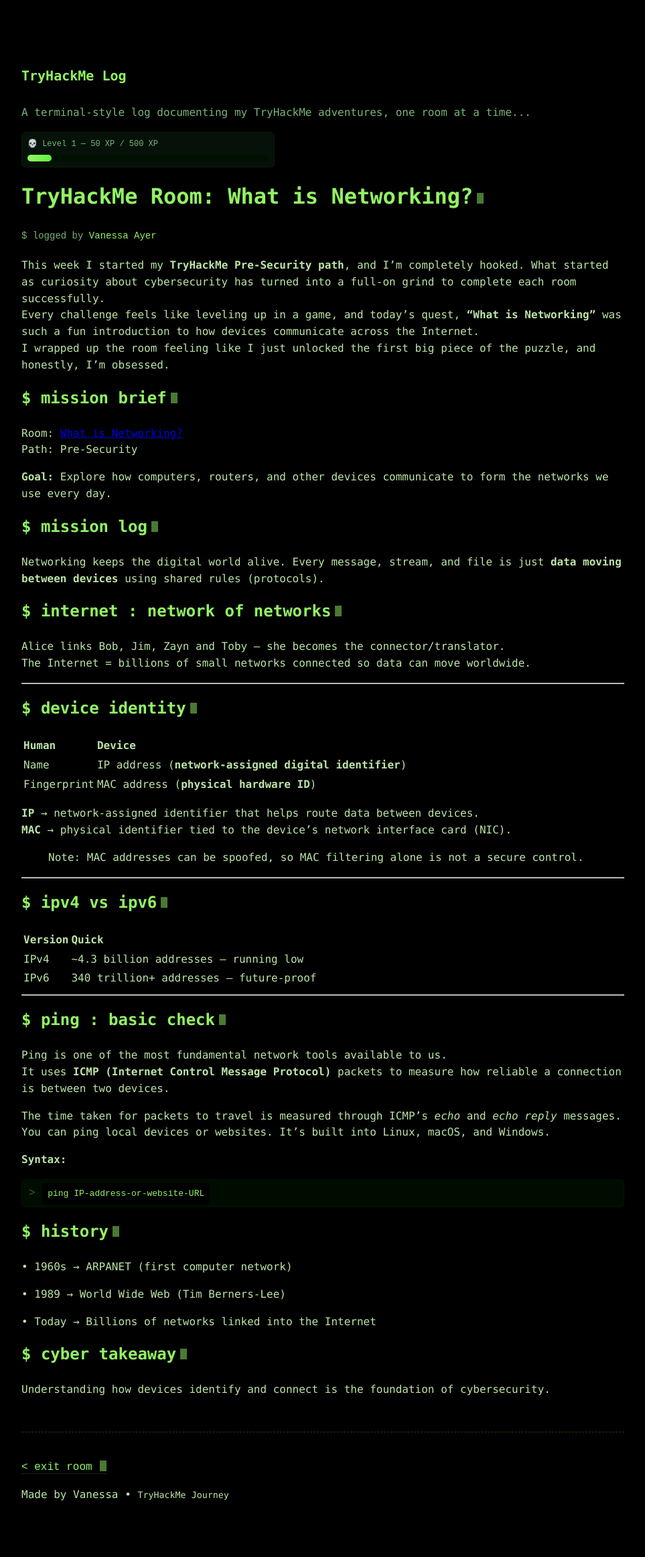
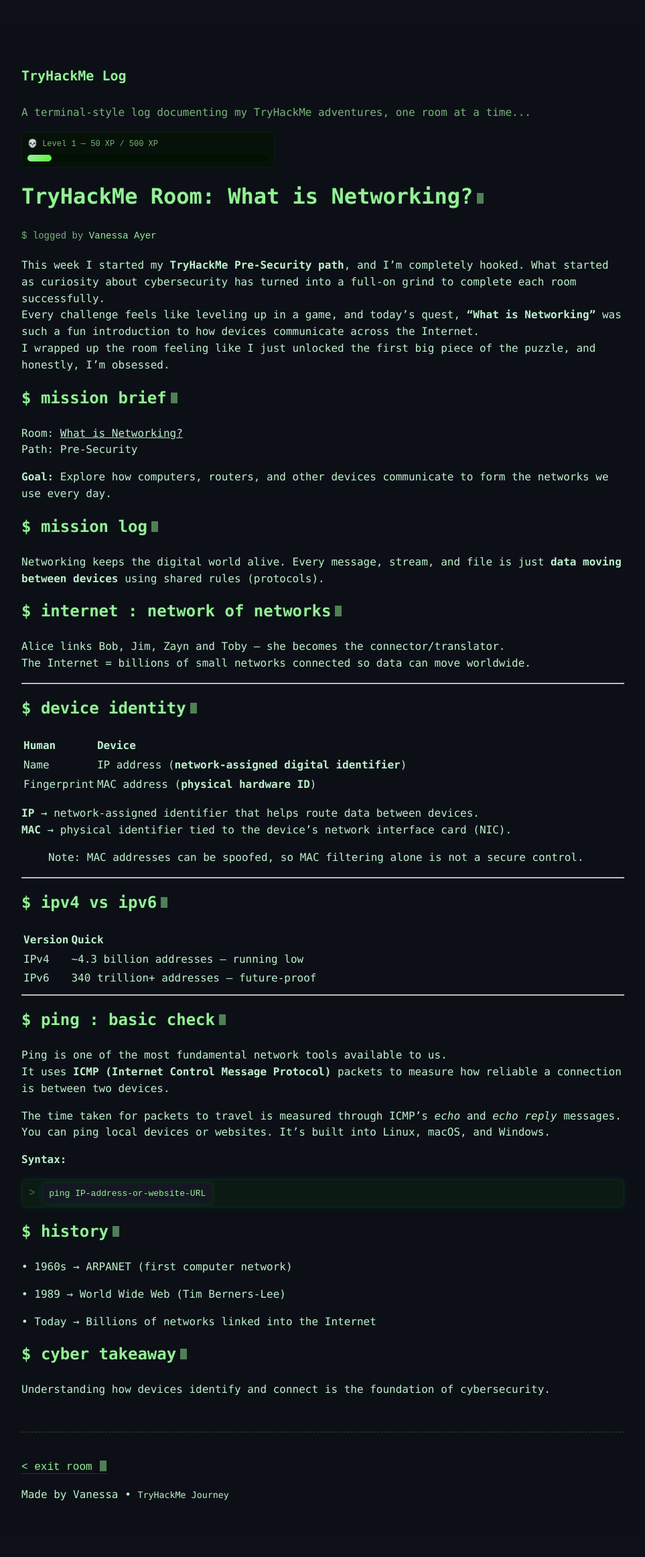
Before and after one commit to vanessa-ayer/tryhackme-log, a Jekyll site: the page built from _posts/2025-10-12-what-is-networking.md, in a window 1280 px wide. Shown: the whole page at 67% size, without its empty margins (32-995 px from the left). Built offline with Jekyll 4.4.1, drawn with Linux system fonts in a browser that asks for light colours.

Commit message:
style / update terminal theme colors, improve readability

```diff
--- a/assets/css/custom.css
+++ b/assets/css/custom.css
@@ -1,9 +1,15 @@
 :root {
+	--bg: #0d1117; /* softer navy-black */
+	--fg: #c9fdd7; /* slightly lighter mint text */
+	--accent: #9efc9e; /* refined terminal green */
+	--muted: #7fbf7f; /* keep your muted green tone */
+}
+/* :root {
 	--bg: #000;
 	--fg: #c7f1b0;
 	--accent: #9cff6b;
 	--muted: #7fbf7f;
-}
+} */
 body,
 .site {
 	background: var(--bg);
@@ -71,7 +77,7 @@ h3 {
 	text-shadow: 0 0 6px rgba(0, 255, 0, 0.08);
 }
 
-pre,
+/* pre,
 code {
 	background: #000;
 	color: var(--accent);
@@ -79,6 +85,17 @@ code {
 	padding: 8px;
 	border-radius: 6px;
 	overflow-x: auto;
+} */
+
+pre,
+code {
+	background: #161b22; /* softer code panel background */
+	color: var(--accent);
+	border: 1px solid rgba(0, 255, 0, 0.08);
+	padding: 8px 10px;
+	border-radius: 6px;
+	overflow-x: auto;
+	box-shadow: 0 0 10px rgba(0, 255, 153, 0.08); /* faint glow */
 }
 
 /* --- Terminal glow for code + bullet blocks --- */
@@ -132,6 +149,15 @@ pre::before {
 	color: var(--accent);
 	border-bottom: 1px solid var(--accent);
 	text-shadow: 0 0 6px rgba(0, 255, 0, 0.18);
+}
+
+a {
+	color: var(--fg);
+	transition: color 0.3s ease, text-shadow 0.3s ease;
+}
+a:hover {
+	color: var(--accent);
+	text-shadow: 0 0 6px var(--accent);
 }
 
 .post-list small {
@@ -214,6 +240,12 @@ pre::before {
 	animation: blink 1s steps(2, start) infinite;
 	vertical-align: bottom;
 }
+
+::selection {
+	background-color: var(--accent);
+	color: #0d1117;
+}
+
 @keyframes blink {
 	50% {
 		opacity: 0;
```
